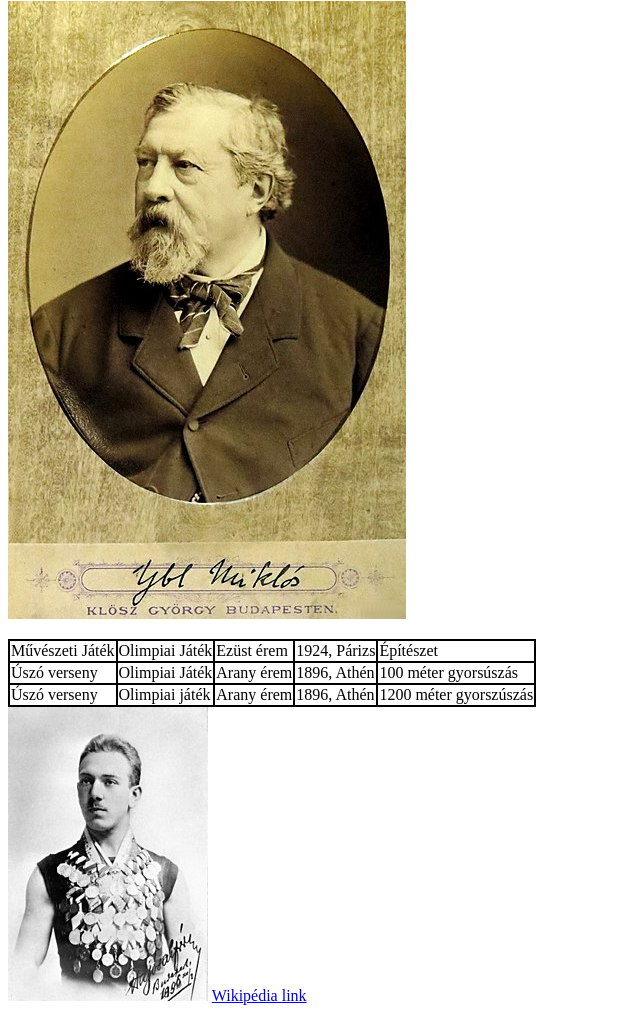
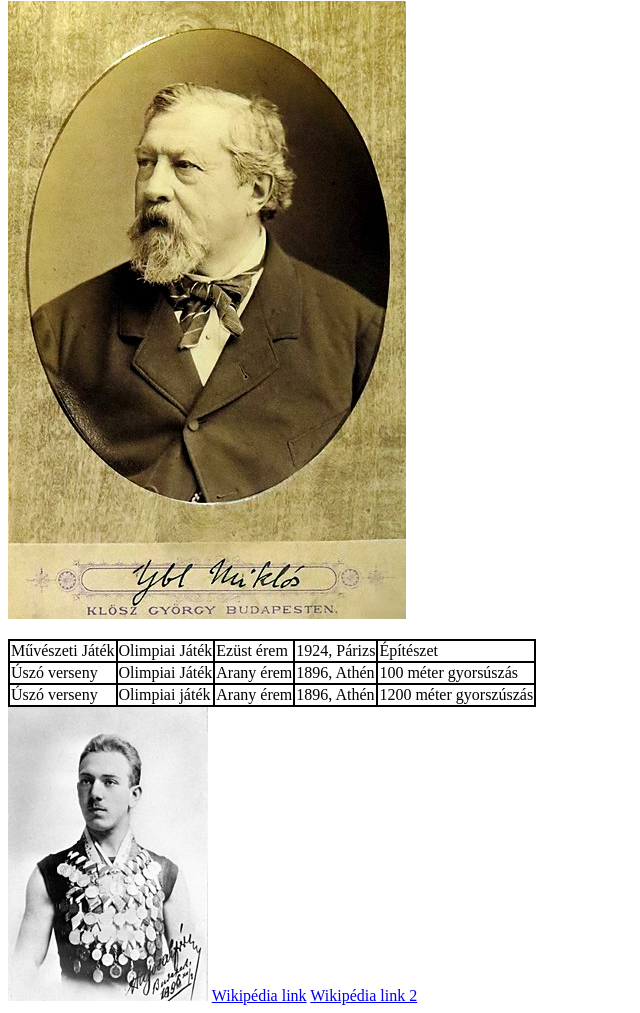
Before and after one commit to Marcell0422/sportmuzeum1, a plain HTML site: page index.html in a window 1280 px wide. Shown: the part 936-1949 px from the top of the page, without its empty margins (0-640 px from the left). Drawn offline with Linux system fonts and the light colour scheme.

Commit message:
6th commit

```diff
--- a/index.html
+++ b/index.html
@@ -138,6 +138,7 @@ Arany érem
     </table>
     <img src="picture/200px-Hajós_Alfréd1.jpg" alt="">
 <a href="https://hu.wikipedia.org/wiki/Haj%C3%B3s_Alfr%C3%A9d">Wikipédia link</a>
+<a href="https://hu.wikipedia.org/wiki/Olimpiai_j%C3%A1t%C3%A9kok">Wikipédia link 2</a>
 </body>
 
 </html>
```
